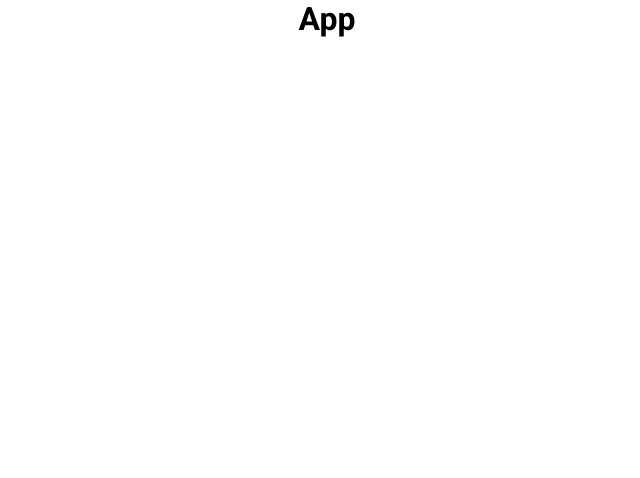
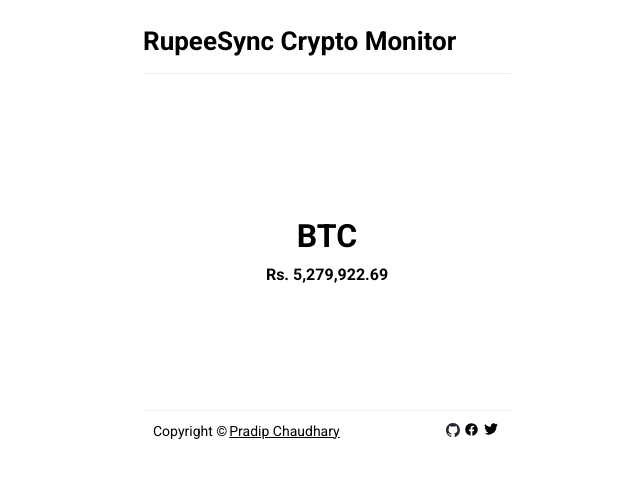
Before and after one commit to pradipchaudhary/CoinPatro, a React (Create React App) app: page / in a window 1280 px wide. Shown: the top 478 px of the page, without its empty margins (313-953 px from the left). Built offline with nearby package versions, Linux system fonts and the light colour scheme.

Commit message:
create header and footer component.

```diff
--- /dev/null
+++ b/src/app/components/Footer.tsx
@@ -0,0 +1,30 @@
+import React, { FC } from "react";
+import Github from "../../images/github.svg";
+import Facebook from "../../images/facebook.svg";
+import Twitter from "../../images/twitter.svg";
+
+const Footer: FC = () => {
+    return (
+        <footer>
+            <div className="copyright">
+                Copyright ©
+                <a href="https://pradipchaudhary.com.np/" target="_blank">
+                    Pradip Chaudhary
+                </a>
+            </div>
+            <div className="social_link">
+                <a href="https://github.com/pradipchaudhary" target="_blank">
+                    <img src={Github} width="14px" alt="github-mark" />
+                </a>
+                <a href="https://facebook.com/pradipchaudhary" target="_blank">
+                    <img src={Facebook} width="15px" alt="facebook icon" />
+                </a>
+                <a href="https://twitter.com/pradipchaudhary" target="_blank">
+                    <img src={Twitter} width="16px" alt="twitter icon" />
+                </a>
+            </div>
+        </footer>
+    );
+};
+
+export default Footer;
--- /dev/null
+++ b/src/app/components/Header.tsx
@@ -0,0 +1,9 @@
+import React, { FC } from "react";
+
+export const Header: FC = () => {
+    return (
+        <header>
+            <h1 className="title">RupeeSync Crypto Monitor</h1>
+        </header>
+    );
+};
--- a/src/app/index.tsx
+++ b/src/app/index.tsx
@@ -1,9 +1,16 @@
 import React, { FC } from "react";
+import { Header } from "./components/Header";
+import Footer from "./components/Footer";
 
 const App: FC = () => {
     return (
-        <div>
-            <h1>App </h1>
+        <div className="pradip_coin_container">
+            <Header />
+            <div className="content">
+                <h1>BTC</h1>
+                <h4>Rs. 5,279,922.69</h4>
+            </div>
+            <Footer />
         </div>
     );
 };
--- a/src/index.css
+++ b/src/index.css
@@ -26,7 +26,7 @@ body {
     display: flex;
     justify-content: center;
 }
-.container {
+.pradip_coin_container {
     width: 400px;
     height: 500px;
     padding: 1rem;
@@ -64,8 +64,8 @@ footer {
 }
 footer a {
     color: #000;
+    padding: 2px;
 }
 .social-link a img {
     color: rgba(46, 45, 46, 0.133);
-    padding: 5px;
 }
```
